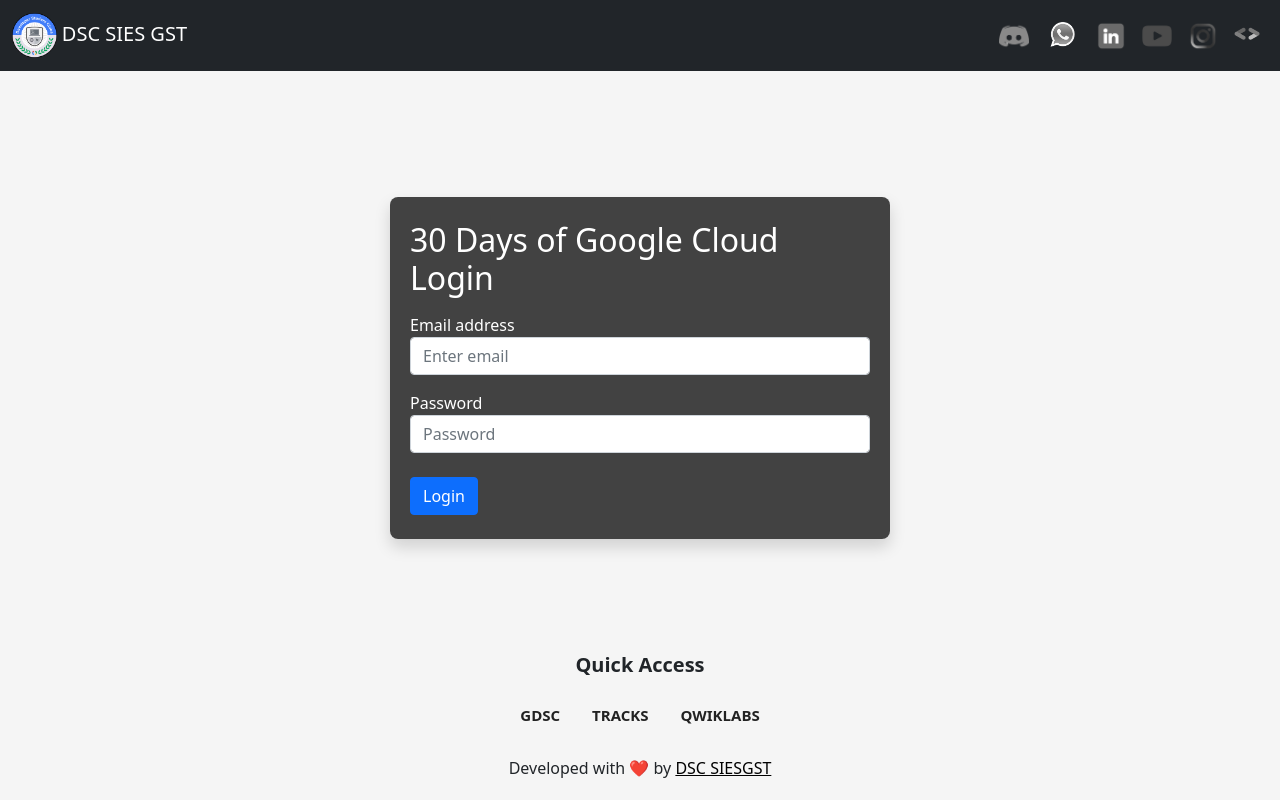
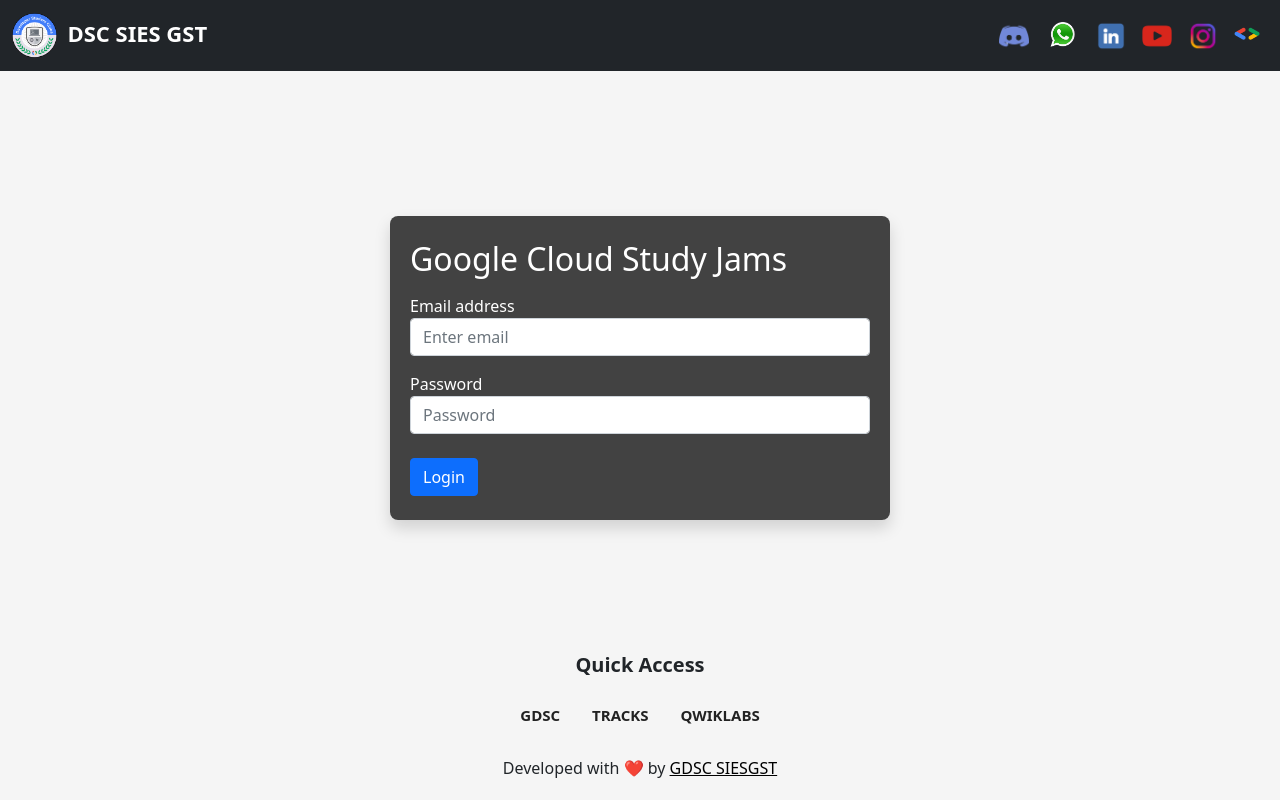
Before and after one commit to DSC-SIES-GST/Google-Cloud-Study-Jams-Leaderboard, a Flask app: template templates/login.html in a window 1280 px wide. Run offline with Flask 3, Linux system fonts and the light colour scheme; the template is opened without the code that fills it: most values are stand-ins (such as "Sample title", 1, 10 or a date in 2020).

Commit message:
Minor Changes

```diff
--- a/flask_app.py
+++ b/flask_app.py
@@ -24,7 +24,7 @@ config = {
   "appId": os.environ.get('APP_ID'),
   "measurementId": os.environ.get('MEASUREMENT_ID')
 }
-print(config)
+# print(config)
 firebase = pyrebase.initialize_app(config)
 auth = firebase.auth()
 
@@ -56,7 +56,7 @@ def login():
                 return redirect(url_for('index'))
             except:
                 return render_template("login.html", unsuccesful="Invalid Credentials")
-        return render_template("index.html")
+        return render_template("login.html")
 
 @app.route('/logout')
 def logout():
--- a/templates/index.html
+++ b/templates/index.html
@@ -5,7 +5,7 @@
     <meta charset="UTF-8">
     <meta http-equiv="X-UA-Compatible" content="IE=edge">
     <meta name="viewport" content="width=device-width, initial-scale=1.0">
-    <title>DSC SIES GST - 30 Days of Google Cloud Leaderboard</title>
+    <title>GDSC SIES GST - Google Cloud Study Jams</title>
     <link href="https://cdn.jsdelivr.net/npm/bootstrap@5.1.1/dist/css/bootstrap.min.css" rel="stylesheet"
         integrity="sha384-F3w7mX95PdgyTmZZMECAngseQB83DfGTowi0iMjiWaeVhAn4FJkqJByhZMI3AhiU" crossorigin="anonymous">
 
--- a/templates/login.html
+++ b/templates/login.html
@@ -5,7 +5,7 @@
     <meta charset="UTF-8">
     <meta http-equiv="X-UA-Compatible" content="IE=edge">
     <meta name="viewport" content="width=device-width, initial-scale=1.0">
-    <title>DSC SIES GST - 30 Days of Google Cloud Leaderboard</title>
+    <title>GDSC SIES GST - Google Cloud Study Jams</title>
     <link href="https://cdn.jsdelivr.net/npm/bootstrap@5.1.1/dist/css/bootstrap.min.css" rel="stylesheet"
         integrity="sha384-F3w7mX95PdgyTmZZMECAngseQB83DfGTowi0iMjiWaeVhAn4FJkqJByhZMI3AhiU" crossorigin="anonymous">
 
@@ -15,6 +15,15 @@
         body {
             background-color: #f5f5f5;
             min-height: 100vh;
+        }
+        .navbar-brand {
+            font-size: 22px;
+            font-weight: 600;
+        }
+
+        .navbar-brand img {
+            border-radius: 50%;
+            margin-right: 5px;
         }
 
         .footer {
@@ -43,15 +52,6 @@
         }
 
         /* navbar icons styling */
-
-        .socialmedia img {
-            filter: grayscale(100);
-        }
-
-        .socialmedia img:hover {
-            filter: grayscale(0);
-            transition: 0.5s;
-        }
 
         .rounded {
             border-radius: 8px !important;
@@ -116,7 +116,7 @@
     <div style="min-height: 80vh; position: relative;display: flex;align-items: center;" class="pt-5 text-white">
         <div class="container mt-5 py-4 shadow rounded" style="max-width: 500px;">
             <h2>
-                30 Days of Google Cloud Login
+                Google Cloud Study Jams
             </h2>
             <form action="/login" method="POST" autocomplete="off">
                 <div class="form-group mt-3">
@@ -154,7 +154,7 @@
                 <h6>
                     Developed with ❤️ by
                     <a href="https://gdsc.community.dev/sies-graduate-school-of-technology-navi-mumbai/">
-                        DSC SIESGST
+                        GDSC SIESGST
                     </a>
                 </h6>
             </div>
```
